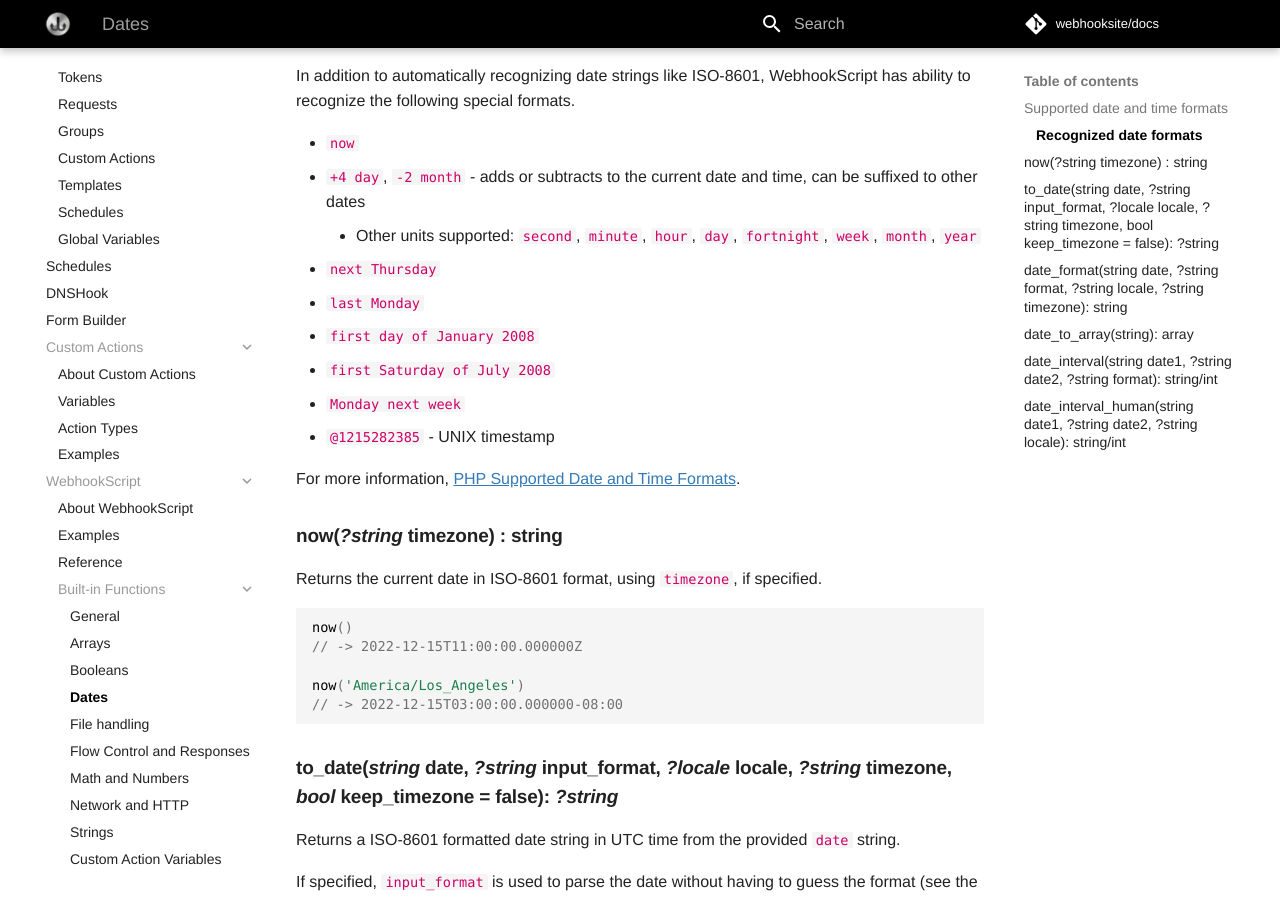
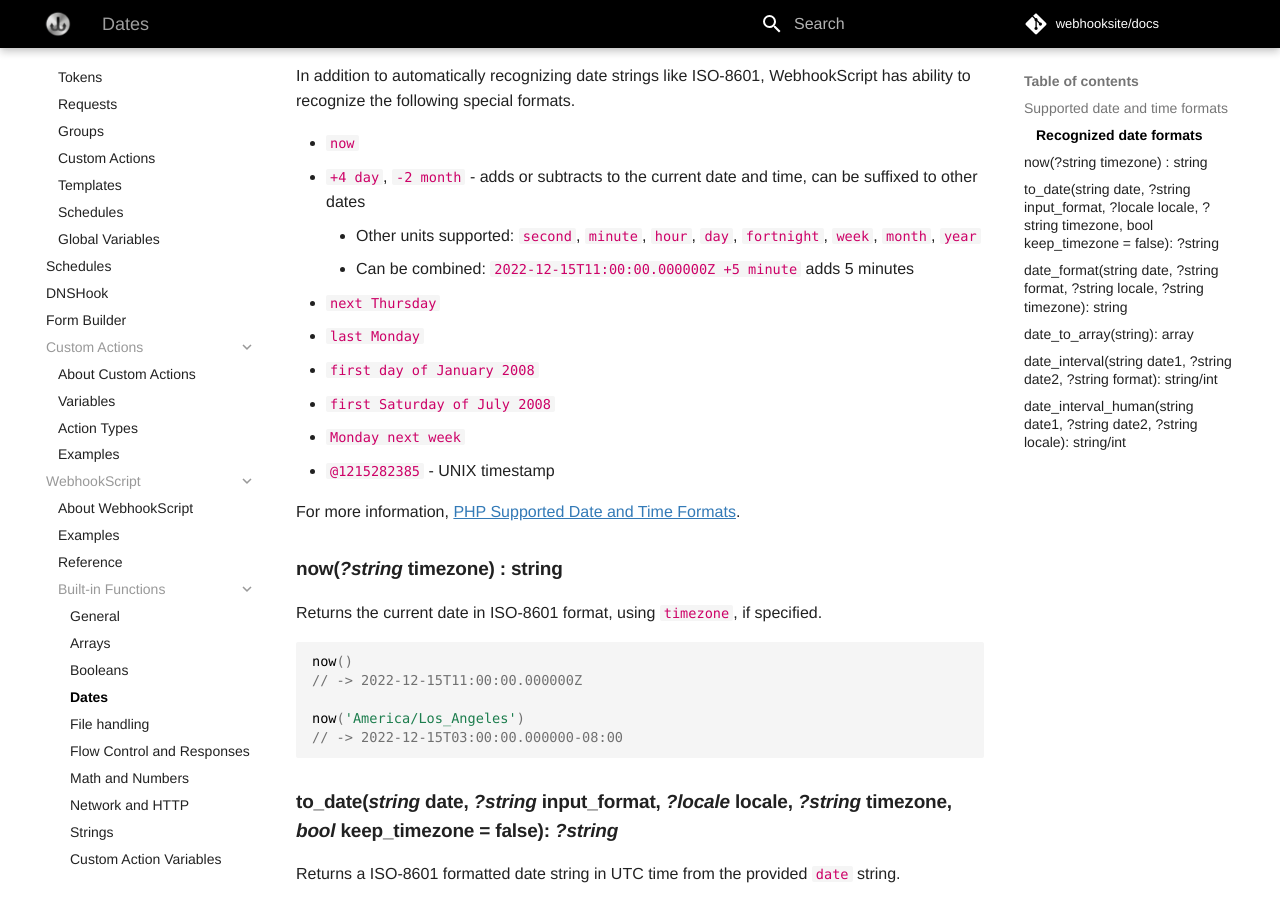
Before and after one commit to webhooksite/docs, an MkDocs documentation site: the page built from docs/webhookscript/functions/date.md, in a window 1280 px wide and 900 px high, scrolled down 534 px. Built offline with MkDocs 1.6.1 and Material for MkDocs 9.7.7, drawn with Linux system fonts in a browser that asks for light colours; comment, search, counter and statistics services are not loaded.

Commit message:
Update docs

```diff
--- a/docs/webhookscript/functions/date.md
+++ b/docs/webhookscript/functions/date.md
@@ -21,6 +21,7 @@ In addition to automatically recognizing date strings like ISO-8601, WebhookScri
 * `now`
 * `+4 day`, `-2 month` - adds or subtracts to the current date and time, can be suffixed to other dates
     * Other units supported: `second`, `minute`, `hour`, `day`, `fortnight`, `week`, `month`, `year`
+    * Can be combined: `2022-12-15T11:00:00.000000Z +5 minute` adds 5 minutes
 * `next Thursday`
 * `last Monday`
 * `first day of January 2008`
```
